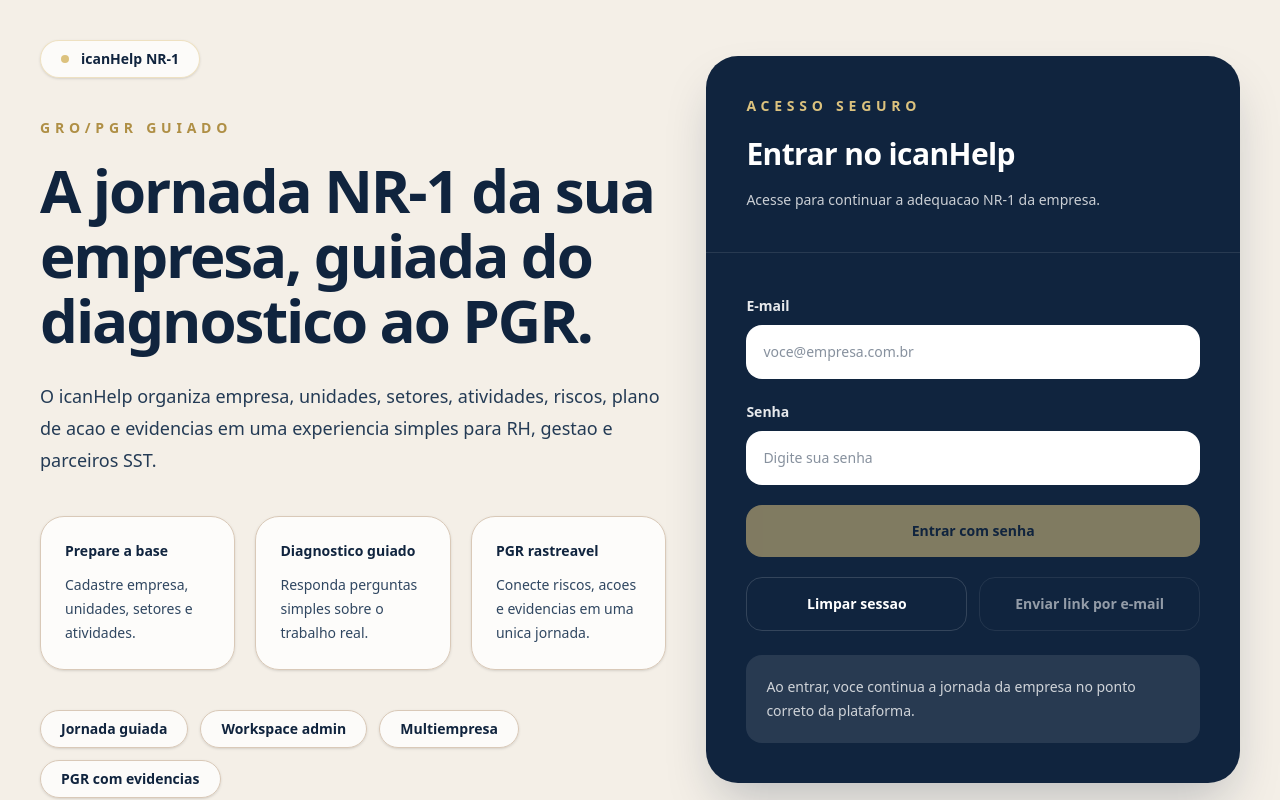
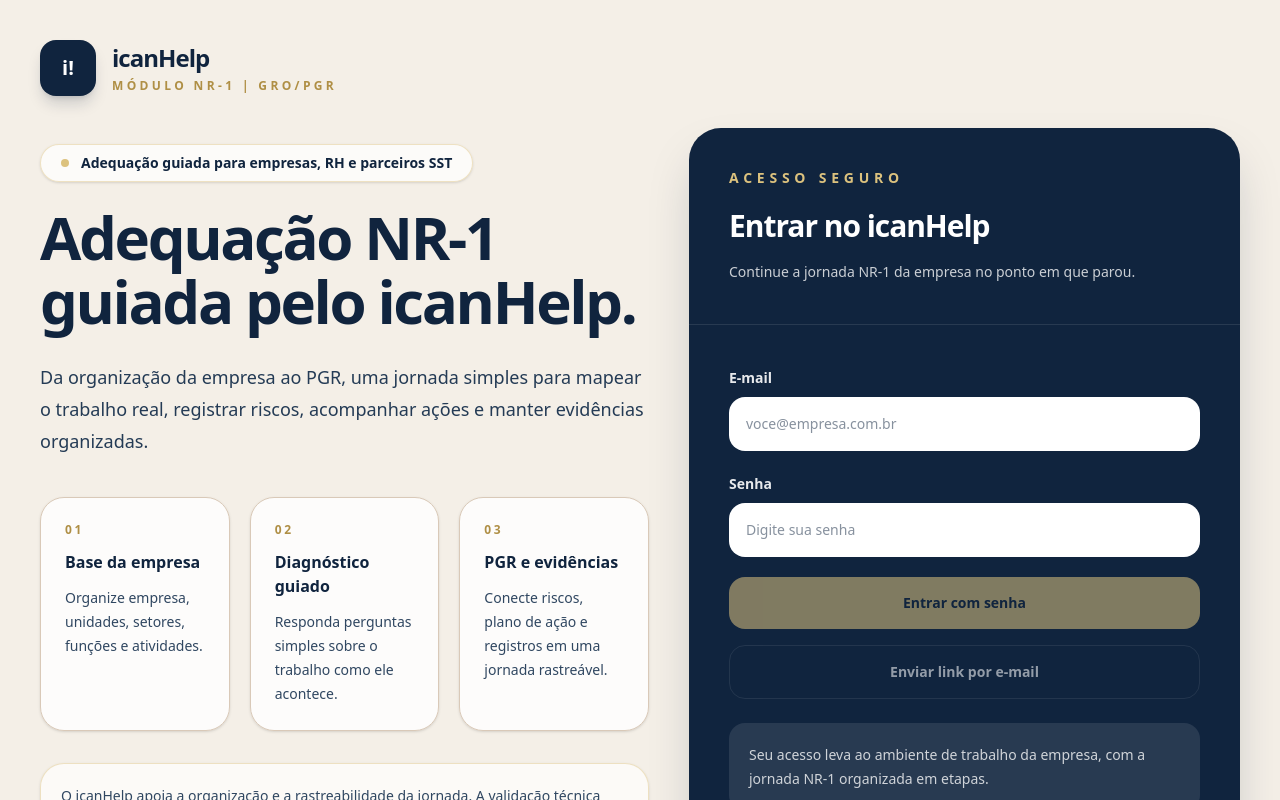
Before and after one commit to jpozza-alt/icanhelp-mvp, a Next.js app: page /login in a window 1280 px wide. Shown: the top 800 px of the page. Built offline with nearby package versions, Linux system fonts and the light colour scheme; no server answers.

Commit message:
copy(login): strengthen icanhelp nr1 brand hierarchy

```diff
--- a/app/login/page.tsx
+++ b/app/login/page.tsx
@@ -126,55 +126,75 @@
   }
 return (
     <main className="min-h-screen bg-[#f4efe7] text-[#10243e]">
-      <section className="mx-auto grid min-h-screen w-full max-w-7xl gap-10 px-6 py-10 lg:grid-cols-[1.08fr_0.92fr] lg:items-center lg:px-10">
+      <section className="mx-auto grid min-h-screen w-full max-w-7xl gap-10 px-6 py-10 lg:grid-cols-[1.05fr_0.95fr] lg:items-center lg:px-10">
         <div className="flex flex-col justify-center">
-          <div className="mb-10 inline-flex w-fit items-center gap-3 rounded-full border border-[#dcc27e]/45 bg-white/75 px-5 py-2 text-sm font-semibold text-[#10243e] shadow-sm">
-            <span className="h-2 w-2 rounded-full bg-[#dcc27e]" />
-            icanHelp NR-1
+          <header className="mb-12 flex items-center gap-4">
+            <div className="flex h-14 w-14 items-center justify-center rounded-2xl bg-[#10243e] text-xl font-black text-white shadow-lg shadow-[#10243e]/18">
+              i!
             </div>
 
-          <p className="mb-5 text-sm font-semibold uppercase tracking-[0.34em] text-[#af8f45]">
-            GRO/PGR guiado
+            <div>
+              <p className="text-2xl font-black tracking-[-0.04em] text-[#10243e]">
+                icanHelp
               </p>
+              <p className="mt-1 text-xs font-bold uppercase tracking-[0.28em] text-[#af8f45]">
+                Módulo NR-1 | GRO/PGR
+              </p>
+            </div>
+          </header>
 
-          <h1 className="max-w-4xl text-4xl font-semibold leading-[1.08] tracking-[-0.035em] text-[#10243e] md:text-6xl">
-            A jornada NR-1 da sua empresa, guiada do diagnostico ao PGR.
+          <div className="mb-6 inline-flex w-fit items-center gap-3 rounded-full border border-[#dcc27e]/45 bg-white/75 px-5 py-2 text-sm font-bold text-[#10243e] shadow-sm">
+            <span className="h-2 w-2 rounded-full bg-[#dcc27e]" />
+            Adequação guiada para empresas, RH e parceiros SST
+          </div>
+
+          <h1 className="max-w-4xl text-4xl font-semibold leading-[1.06] tracking-[-0.04em] text-[#10243e] md:text-6xl">
+            Adequação NR-1 guiada pelo icanHelp.
           </h1>
 
           <p className="mt-7 max-w-3xl text-lg leading-8 text-[#243b55]">
-            O icanHelp organiza empresa, unidades, setores, atividades, riscos,
-            plano de acao e evidencias em uma experiencia simples para RH,
-            gestao e parceiros SST.
+            Da organização da empresa ao PGR, uma jornada simples para mapear o
+            trabalho real, registrar riscos, acompanhar ações e manter evidências
+            organizadas.
           </p>
 
           <div className="mt-10 grid max-w-4xl gap-5 md:grid-cols-3">
-            <div className="rounded-3xl border border-[#d9c9b8] bg-white/80 p-6 shadow-sm">
-              <p className="text-sm font-bold text-[#10243e]">Prepare a base</p>
+            <div className="rounded-3xl border border-[#d9c9b8] bg-white/82 p-6 shadow-sm">
+              <p className="text-xs font-black uppercase tracking-[0.22em] text-[#af8f45]">01</p>
+              <p className="mt-3 text-base font-black text-[#10243e]">Base da empresa</p>
               <p className="mt-3 text-sm leading-6 text-[#304761]">
-                Cadastre empresa, unidades, setores e atividades.
+                Organize empresa, unidades, setores, funções e atividades.
               </p>
             </div>
 
-            <div className="rounded-3xl border border-[#d9c9b8] bg-white/80 p-6 shadow-sm">
-              <p className="text-sm font-bold text-[#10243e]">Diagnostico guiado</p>
+            <div className="rounded-3xl border border-[#d9c9b8] bg-white/82 p-6 shadow-sm">
+              <p className="text-xs font-black uppercase tracking-[0.22em] text-[#af8f45]">02</p>
+              <p className="mt-3 text-base font-black text-[#10243e]">Diagnóstico guiado</p>
               <p className="mt-3 text-sm leading-6 text-[#304761]">
-                Responda perguntas simples sobre o trabalho real.
+                Responda perguntas simples sobre o trabalho como ele acontece.
               </p>
             </div>
 
-            <div className="rounded-3xl border border-[#d9c9b8] bg-white/80 p-6 shadow-sm">
-              <p className="text-sm font-bold text-[#10243e]">PGR rastreavel</p>
+            <div className="rounded-3xl border border-[#d9c9b8] bg-white/82 p-6 shadow-sm">
+              <p className="text-xs font-black uppercase tracking-[0.22em] text-[#af8f45]">03</p>
+              <p className="mt-3 text-base font-black text-[#10243e]">PGR e evidências</p>
               <p className="mt-3 text-sm leading-6 text-[#304761]">
-                Conecte riscos, acoes e evidencias em uma unica jornada.
+                Conecte riscos, plano de ação e registros em uma jornada rastreável.
               </p>
             </div>
           </div>
 
-          <div className="mt-10 flex flex-wrap gap-3 text-sm font-semibold text-[#10243e]">
+          <div className="mt-8 max-w-4xl rounded-3xl border border-[#dcc27e]/45 bg-white/68 p-5 text-sm leading-6 text-[#304761] shadow-sm">
+            O icanHelp apoia a organização e a rastreabilidade da jornada. A
+            validação técnica especializada continua indicada quando o cenário
+            exigir.
+          </div>
+
+          <div className="mt-8 flex flex-wrap gap-3 text-sm font-bold text-[#10243e]">
             <span className="rounded-full border border-[#d9c9b8] bg-white/75 px-5 py-2 shadow-sm">Jornada guiada</span>
-            <span className="rounded-full border border-[#d9c9b8] bg-white/75 px-5 py-2 shadow-sm">Workspace admin</span>
             <span className="rounded-full border border-[#d9c9b8] bg-white/75 px-5 py-2 shadow-sm">Multiempresa</span>
-            <span className="rounded-full border border-[#d9c9b8] bg-white/75 px-5 py-2 shadow-sm">PGR com evidencias</span>
+            <span className="rounded-full border border-[#d9c9b8] bg-white/75 px-5 py-2 shadow-sm">Evidências organizadas</span>
+            <span className="rounded-full border border-[#d9c9b8] bg-white/75 px-5 py-2 shadow-sm">Apoio para SST</span>
           </div>
         </div>
 
@@ -183,23 +203,23 @@
           className="rounded-[2rem] bg-[#10243e] text-white shadow-2xl shadow-[#10243e]/25"
         >
           <div className="p-8 md:p-10">
-            <p className="text-sm font-semibold uppercase tracking-[0.34em] text-[#dcc27e]">
+            <p className="text-sm font-bold uppercase tracking-[0.34em] text-[#dcc27e]">
               Acesso seguro
             </p>
 
-            <h2 className="mt-5 text-3xl font-semibold tracking-[-0.02em]">
+            <h2 className="mt-5 text-3xl font-black tracking-[-0.035em]">
               Entrar no icanHelp
             </h2>
 
             <p className="mt-4 text-sm leading-6 text-white/78">
-              Acesse para continuar a adequacao NR-1 da empresa.
+              Continue a jornada NR-1 da empresa no ponto em que parou.
             </p>
           </div>
 
           <div className="border-t border-white/10 p-8 md:p-10">
             <form onSubmit={handlePasswordLogin} className="space-y-5">
               <div>
-                <label htmlFor="email" className="text-sm font-semibold text-white/90">
+                <label htmlFor="email" className="text-sm font-bold text-white/90">
                   E-mail
                 </label>
                 <input
@@ -215,7 +235,7 @@
               </div>
 
               <div>
-                <label htmlFor="password" className="text-sm font-semibold text-white/90">
+                <label htmlFor="password" className="text-sm font-bold text-white/90">
                   Senha
                 </label>
                 <input
@@ -233,30 +253,20 @@
               <button
                 type="submit"
                 disabled={!canSubmit}
-                className="w-full rounded-2xl bg-[#dcc27e] px-5 py-4 text-sm font-bold text-[#10243e] transition hover:bg-[#ead28f] disabled:cursor-not-allowed disabled:opacity-55"
+                className="w-full rounded-2xl bg-[#dcc27e] px-5 py-4 text-sm font-black text-[#10243e] transition hover:bg-[#ead28f] disabled:cursor-not-allowed disabled:opacity-55"
               >
                 Entrar com senha
               </button>
             </form>
 
-            <div className="mt-5 grid gap-3 sm:grid-cols-2">
-              <button
-                type="button"
-                onClick={handleClearSession}
-                className="rounded-2xl border border-white/15 px-4 py-4 text-sm font-bold text-white transition hover:bg-white/10"
-              >
-                Limpar sessao
-              </button>
-
             <button
               type="button"
               onClick={handleEmailLink}
               disabled={!canSubmit}
-                className="rounded-2xl border border-white/15 px-4 py-4 text-sm font-bold text-white transition hover:bg-white/10 disabled:cursor-not-allowed disabled:opacity-55"
+              className="mt-4 w-full rounded-2xl border border-white/15 px-4 py-4 text-sm font-bold text-white transition hover:bg-white/10 disabled:cursor-not-allowed disabled:opacity-55"
             >
               Enviar link por e-mail
             </button>
-            </div>
 
             {message ? (
               <div
@@ -271,9 +281,17 @@
             ) : null}
 
             <div className="mt-6 rounded-2xl bg-white/10 p-5 text-sm leading-6 text-white/78">
-              Ao entrar, voce continua a jornada da empresa no ponto correto da
-              plataforma.
+              Seu acesso leva ao ambiente de trabalho da empresa, com a jornada
+              NR-1 organizada em etapas.
             </div>
+
+            <button
+              type="button"
+              onClick={handleClearSession}
+              className="mt-4 text-left text-xs font-semibold text-white/55 underline-offset-4 transition hover:text-white hover:underline"
+            >
+              Problemas para entrar? Limpar acesso atual.
+            </button>
           </div>
         </aside>
       </section>
```
Lines whose indentation alone changed are shown as unchanged.
